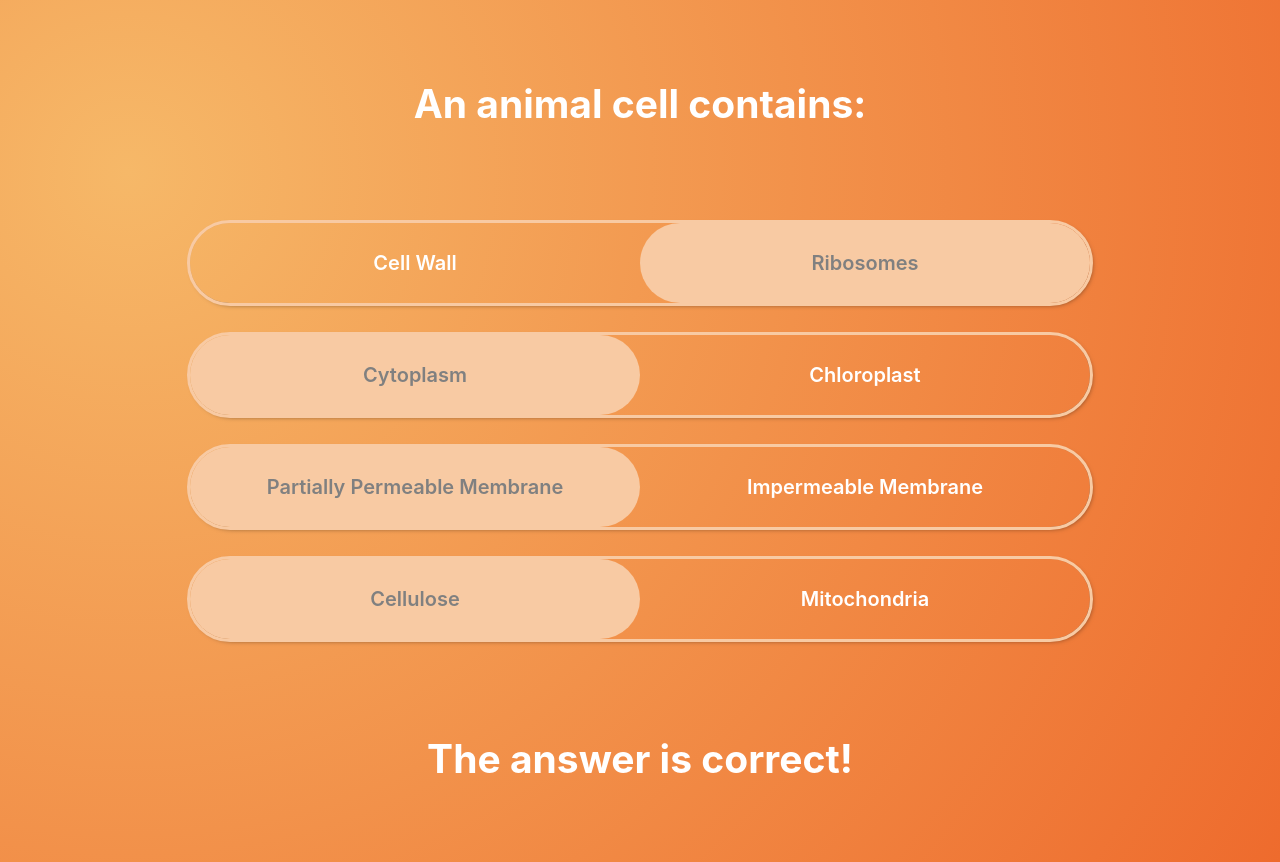
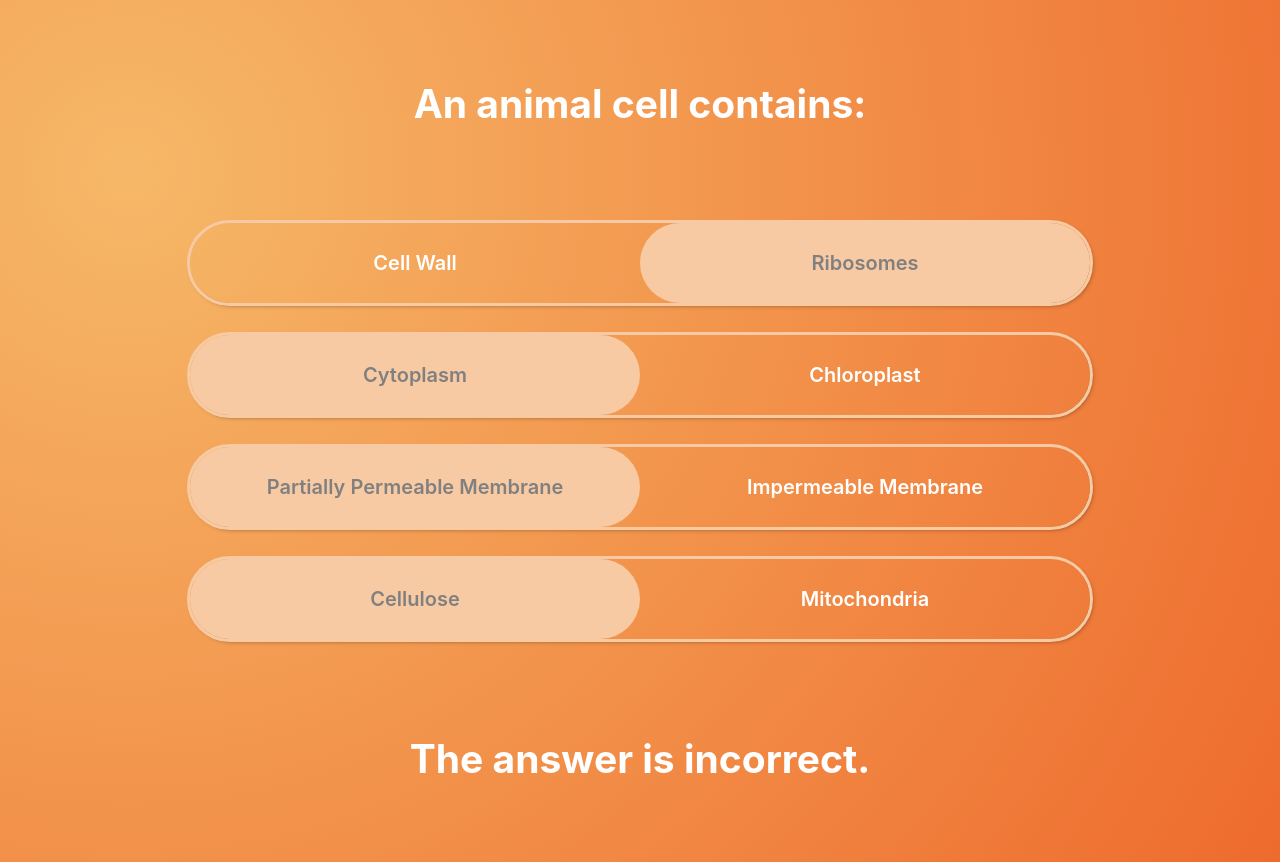
Before and after one commit to arooj-ilyas/seneca-frontend-task, a React (Create React App) app: page / in a window 1280 px wide. Built offline with nearby package versions, Linux system fonts and the light colour scheme.

Commit message:
USING STATES to track answers selected and created a correct object with the correct answers, when isCorrect = true, display annswer is correct

```diff
--- a/src/App.tsx
+++ b/src/App.tsx
@@ -1,11 +1,28 @@
-import React from "react";
+import React, { useState } from "react";
 import "./App.css";
 import ToggleSwitch from "./components/ToggleSwitch/ToggleSwitch";
 
 function App() {
-  const handleToggleChange = (value: string) => {
-    console.log("Selected option:", value);
+  const [toggleValues, setToggleValues] = useState({
+    toggle_1: "ribosomes",
+    toggle_2: "cytoplasm",
+    toggle_3: "partially_permeable_membrane",
+    toggle_4: "cellulose",
+  });
+
+  const handleToggleChange = (name: string, value: string) => {
+    setToggleValues((prevValues) => ({
+      ...prevValues,
+      [name]: value,
+    }));
   };
+
+  const isCorrect =
+    toggleValues.toggle_1 === "ribosomes" &&
+    toggleValues.toggle_2 === "cytoplasm" &&
+    toggleValues.toggle_3 === "partially_permeable_membrane" &&
+    toggleValues.toggle_4 === "mitochondria";
+
   const toggle1Options = [
     { label: "Cell Wall", value: "cell_wall" },
     { label: "Ribosomes", value: "ribosomes" },
@@ -31,29 +48,31 @@ function App() {
       <h2 className="App-heading">An animal cell contains:</h2>
       <ToggleSwitch
         options={toggle1Options}
-        name="cell_toggle"
-        initialValue="ribosomes"
+        name="toggle_1"
+        selectedValue={toggleValues.toggle_1}
         onChange={handleToggleChange}
       />
       <ToggleSwitch
         options={toggle2Options}
-        name="cell_toggle"
-        initialValue="cytoplasm"
+        name="toggle_2"
+        selectedValue={toggleValues.toggle_2}
         onChange={handleToggleChange}
       />
       <ToggleSwitch
         options={toggle3Options}
-        name="cell_toggle"
-        initialValue="partially_permeable_membrane"
+        name="toggle_3"
+        selectedValue={toggleValues.toggle_3}
         onChange={handleToggleChange}
       />
       <ToggleSwitch
         options={toggle4Options}
-        name="cell_toggle"
-        initialValue="cellulose"
+        name="toggle_4"
+        selectedValue={toggleValues.toggle_4}
         onChange={handleToggleChange}
       />
-      <h2 className="App-heading">The answer is correct!</h2>
+      <h2 className="App-heading">
+        {isCorrect ? "The answer is correct!" : "The answer is incorrect."}
+      </h2>
     </div>
   );
 }
--- a/src/components/ToggleSwitch/ToggleSwitch.tsx
+++ b/src/components/ToggleSwitch/ToggleSwitch.tsx
@@ -1,4 +1,4 @@
-import React, { useState } from "react";
+import React from "react";
 import "./ToggleSwitch.css";
 
 interface ToggleSwitchOption {
@@ -9,25 +9,18 @@ interface ToggleSwitchOption {
 interface ToggleSwitchProps {
   options: ToggleSwitchOption[];
   name: string;
-  initialValue?: string;
-  onChange?: (value: string) => void;
+  selectedValue: string;
+  onChange: (name: string, value: string) => void;
 }
 
 const ToggleSwitch: React.FC<ToggleSwitchProps> = ({
   options,
   name,
-  initialValue,
+  selectedValue,
   onChange,
 }) => {
-  const [selectedValue, setSelectedValue] = useState(
-    initialValue || options[0].value
-  );
-
   const handleChange = (value: string) => {
-    setSelectedValue(value);
-    if (onChange) {
-      onChange(value);
-    }
+    onChange(name, value);
   };
 
   return (
```
